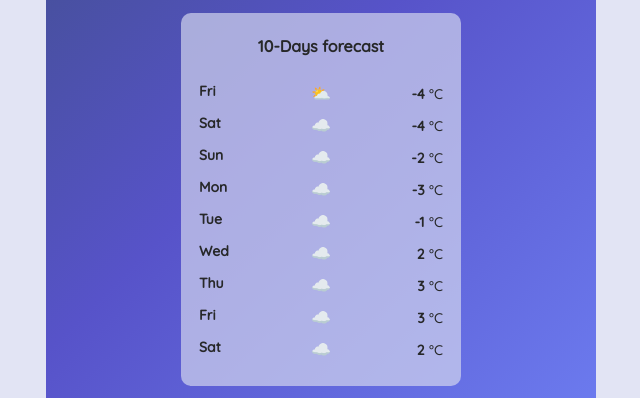
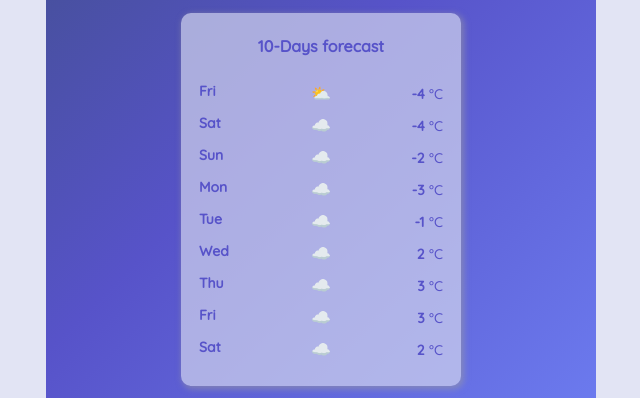
Before and after one commit to tirza-s/meteo-projet, a website: page index.html in a window 1280 px wide. Shown: the part 319-717 px from the top of the page, without its empty margins (319-959 px from the left). Drawn offline with nearby package versions, Linux system fonts and the light colour scheme; no server answers.

Commit message:
add box shadow on forecast box

```diff
--- a/src/style.css
+++ b/src/style.css
@@ -78,11 +78,13 @@ h1 {
 .forecast {
     background-color: #d5d8efae;
     border-radius: 10px;
-    color: #272829;
-    width: 280px;
+    box-shadow: 2px 2px 6px 1px rgba(154, 154, 159, 0.577);
+
+    color: #5753C9;
     padding-top: 2px;
     padding-bottom: 5px;
     margin-bottom: 15px;
+    width: 280px;
 }
 
 .forecast-item.container {
@@ -91,6 +93,7 @@ h1 {
 }
 
 .day {
+    color: #5753C9;
     flex: 1;
     /* Make the day span take up equal space */
     font-weight: bold;
@@ -100,6 +103,7 @@ h1 {
 }
 
 .temperature {
+    color: #5753C9;
     /* Make temperature span take up equal space */
     flex: 1;
     text-align: right;
```
